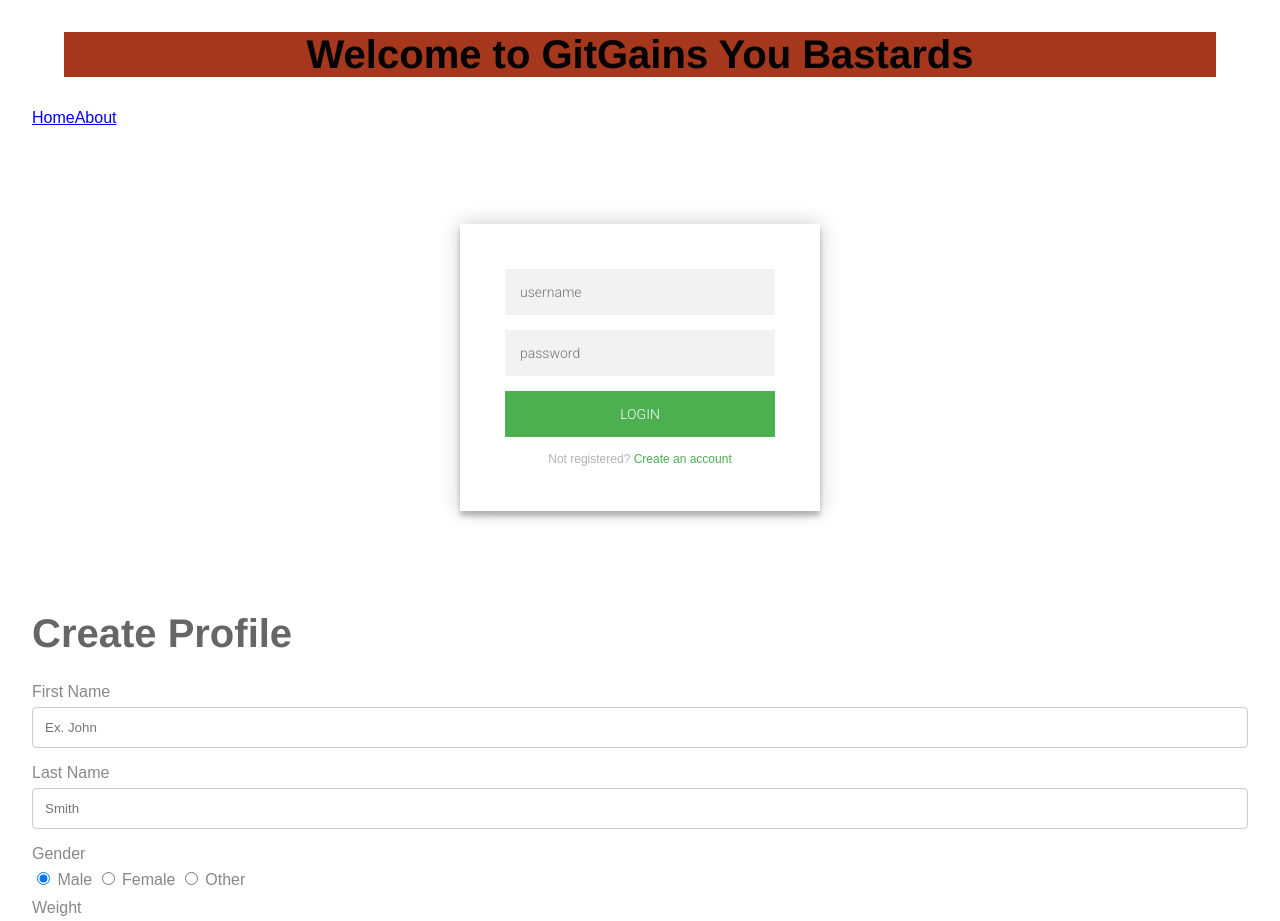
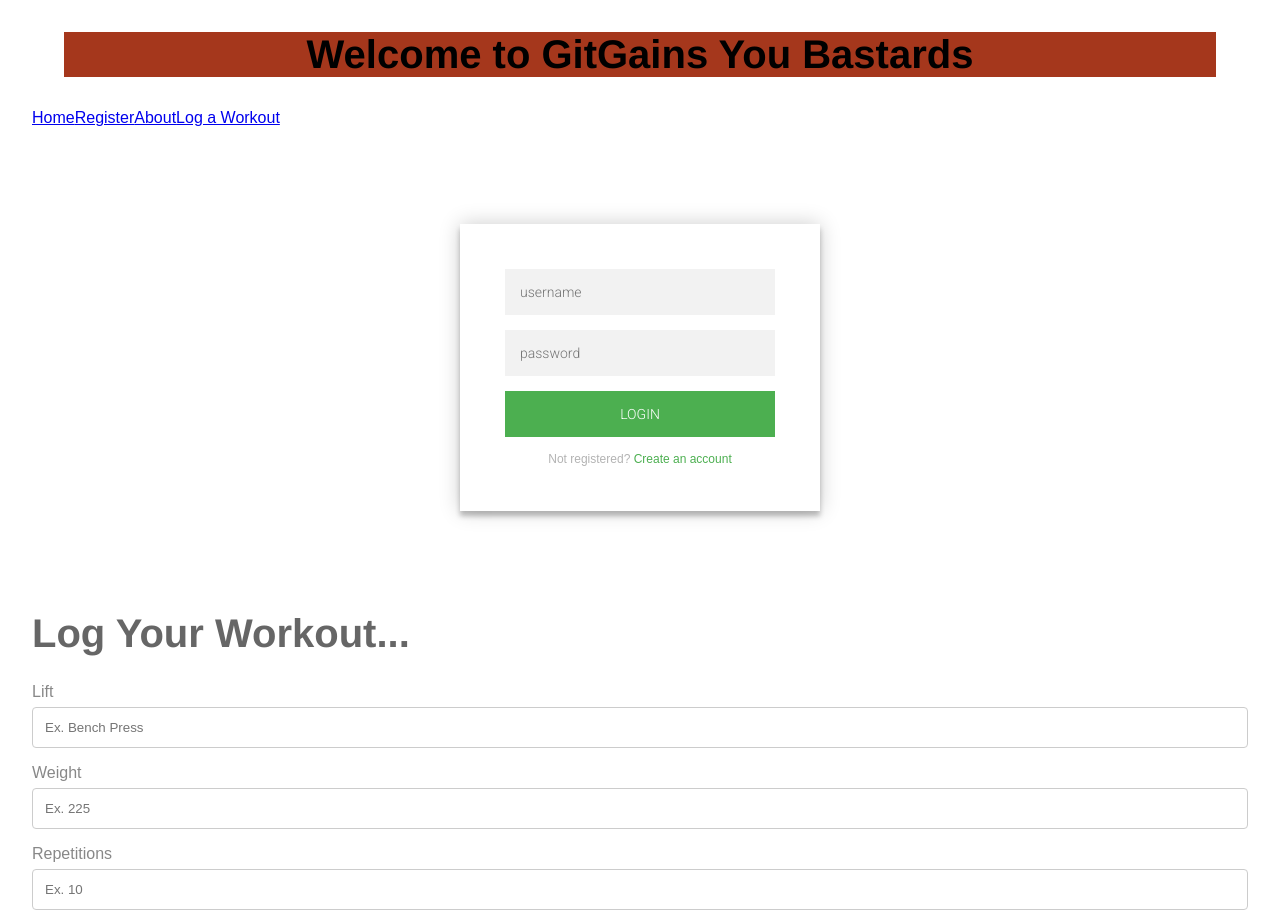
Before and after one commit to 3610FitnessApp/Fitness-App, an Angular app: page /log in a window 1280 px wide. Shown: the top 921 px of the page. Built offline with nearby package versions, Linux system fonts and the light colour scheme.

Commit message:
Added a log your workout component (notes) and created a models folder with Exercise and Workout. Updated the nav-bar and implemented routing when the user clicks create an acoount from login-form

```diff
--- a/src/app/app.component.html
+++ b/src/app/app.component.html
@@ -1,3 +1,4 @@
+
 <app-header></app-header>
 
 
@@ -5,7 +6,8 @@
 
 <app-login-form></app-login-form>
 
-<app-new-user-form></app-new-user-form>
+
+
 
 <router-outlet></router-outlet>
 
--- a/src/app/app.module.ts
+++ b/src/app/app.module.ts
@@ -12,6 +12,7 @@ import { AboutComponent } from './about/about.component';
 import { HeaderComponent } from './header/header.component';
 import { LoginFormComponent } from './login-form/login-form.component';
 import { NewUserFormComponent } from './new-user-form/new-user-form.component';
+import { NotesComponent } from './notes/notes.component';
 
 
 @NgModule({
@@ -24,7 +25,8 @@ import { NewUserFormComponent } from './new-user-form/new-user-form.component';
     AboutComponent,
     HeaderComponent,
     LoginFormComponent,
-    NewUserFormComponent
+    NewUserFormComponent,
+    NotesComponent,
   ],
   imports: [
     BrowserModule,
--- a/src/app/login-form/login-form.component.html
+++ b/src/app/login-form/login-form.component.html
@@ -4,7 +4,7 @@
       <input type="text" placeholder="username"/>
       <input type="password" placeholder="password"/>
       <button>login</button>
-      <p class="message">Not registered? <a href="#">Create an account</a></p>
+      <p class="message">Not registered? <a href="register">Create an account</a></p>
     </form>
   </div>
 </div>
--- /dev/null
+++ b/src/app/models/exercise.ts
@@ -0,0 +1,6 @@
+export class Exercise {
+    id: number;
+    exercise: string;
+    weight: number;
+    reps: number;
+}
--- /dev/null
+++ b/src/app/models/workout.ts
@@ -0,0 +1,6 @@
+import { Exercise } from '../models/exercise';
+
+export class Workout {
+    exercises: Exercise[];
+    date: Date;
+}
--- a/src/app/nav-bar/nav-bar.component.html
+++ b/src/app/nav-bar/nav-bar.component.html
@@ -1,4 +1,6 @@
 <nav>
   <a routerLink='/'>Home</a>
+  <a routerLink='/register'>Register</a>
   <a routerLink='/about'>About</a>
+  <a routerLink='/log'>Log a Workout</a>
 </nav>
--- /dev/null
+++ b/src/app/notes/notes.component.css
@@ -0,0 +1,33 @@
+ /* Style inputs with type="text", select elements and textareas */
+ input[type=text], select, textarea {
+    width: 100%; /* Full width */
+    padding: 12px; /* Some padding */
+    border: 1px solid #ccc; /* Gray border */
+    border-radius: 4px; /* Rounded borders */
+    box-sizing: border-box; /* Make sure that padding and width stays in place */
+    margin-top: 6px; /* Add a top margin */
+    margin-bottom: 16px; /* Bottom margin */
+    resize: vertical /* Allow the user to vertically resize the textarea (not horizontally) */
+}
+
+/* Style the submit button with a specific background color etc */
+input[type=submit] {
+    background-color: #4CAF50;
+    color: white;
+    padding: 12px 20px;
+    border: none;
+    border-radius: 4px;
+    cursor: pointer;
+}
+
+/* When moving the mouse over the submit button, add a darker green color */
+input[type=submit]:hover {
+    background-color: #45a049;
+}
+
+/* Add a background color and some padding around the form */
+.container {
+    border-radius: 5px;
+    background-color: #f2f2f2;
+    padding: 20px;
+}
--- /dev/null
+++ b/src/app/notes/notes.component.html
@@ -0,0 +1,22 @@
+<form>
+  <h1>
+Log Your Workout...
+  </h1>
+  <div>
+    <div>
+      <label for='exercise'>Lift</label>
+      <input type='text' id='exercise' placeholder="Ex. Bench Press" required/>
+    </div>
+    <div>
+      <label for='weight'>Weight</label>
+      <input type='text' id='weight' placeholder="Ex. 225" required/>
+    </div>
+    <div>
+      <label for='reps'>Repetitions</label>
+      <input type='text' id='weight' placeholder="Ex. 10"/>
+    </div>
+    <div>
+        <button type='submit'>Submit</button>
+    </div>
+  </div>
+</form>
--- /dev/null
+++ b/src/app/notes/notes.component.ts
@@ -0,0 +1,15 @@
+import { Component, OnInit } from '@angular/core';
+
+@Component({
+  selector: 'app-notes',
+  templateUrl: './notes.component.html',
+  styleUrls: ['./notes.component.css']
+})
+export class NotesComponent implements OnInit {
+
+  constructor() { }
+
+  ngOnInit() {
+  }
+
+}
--- a/src/app/router/router.module.ts
+++ b/src/app/router/router.module.ts
@@ -4,9 +4,14 @@ import { RouterModule, Routes } from '@angular/router';
 import { HomeComponent } from '../home/home.component';
 import { NotFoundComponent } from '../not-found/not-found.component';
 import { AboutComponent } from '../about/about.component';
+import { LoginFormComponent } from '../login-form/login-form.component';
+import { NotesComponent } from '../notes/notes.component';
+import { NewUserFormComponent } from '../new-user-form/new-user-form.component';
 
 const routes: Routes = [
   { path: 'about', component: AboutComponent},
+  { path: 'log', component: NotesComponent},
+  { path: 'register', component: NewUserFormComponent},
   { path: '', component: HomeComponent, pathMatch: 'full' },
   { path: '**', component: NotFoundComponent }
 ];
```
Also changed, not shown: 1 other file (tests, documents, lock files or other folders).
